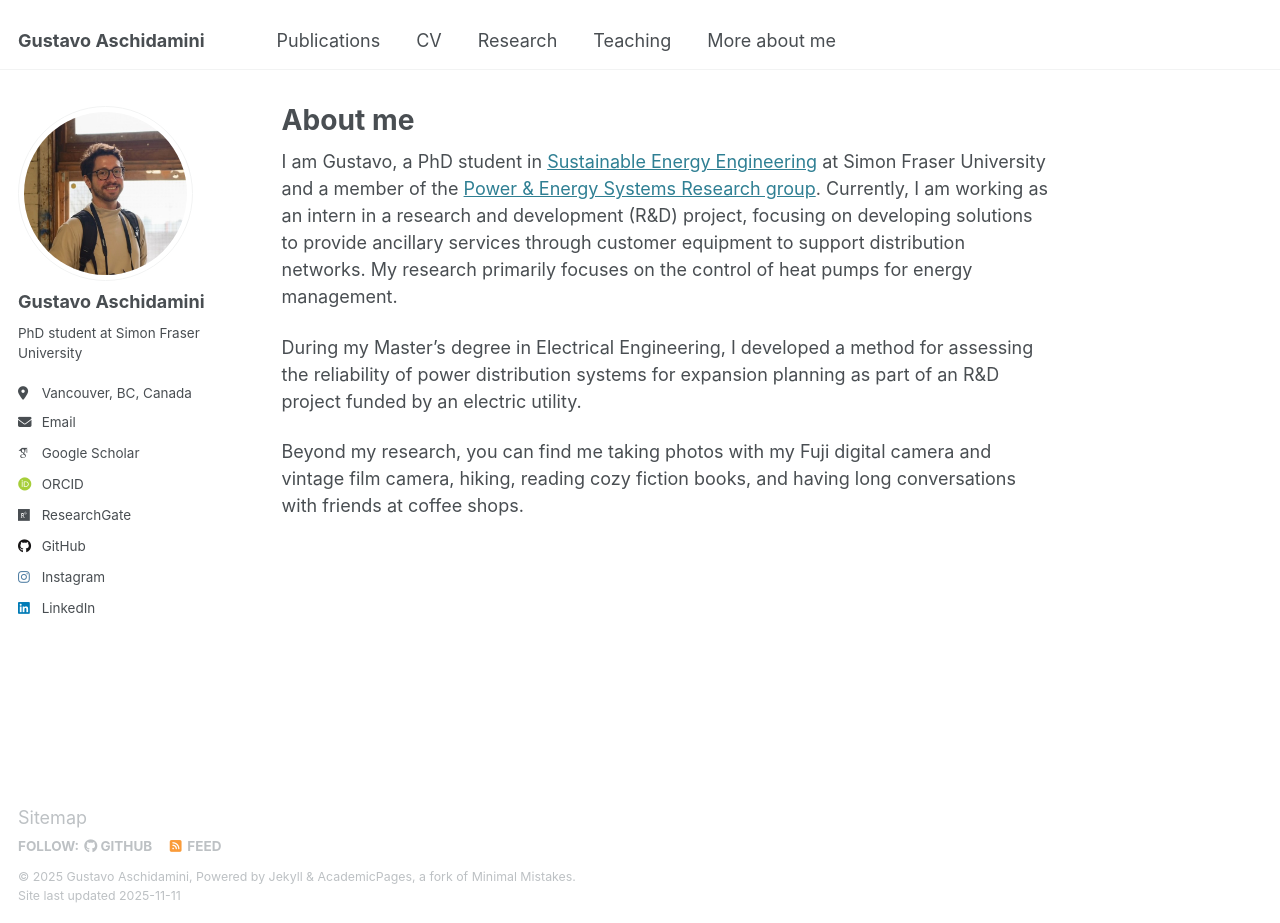
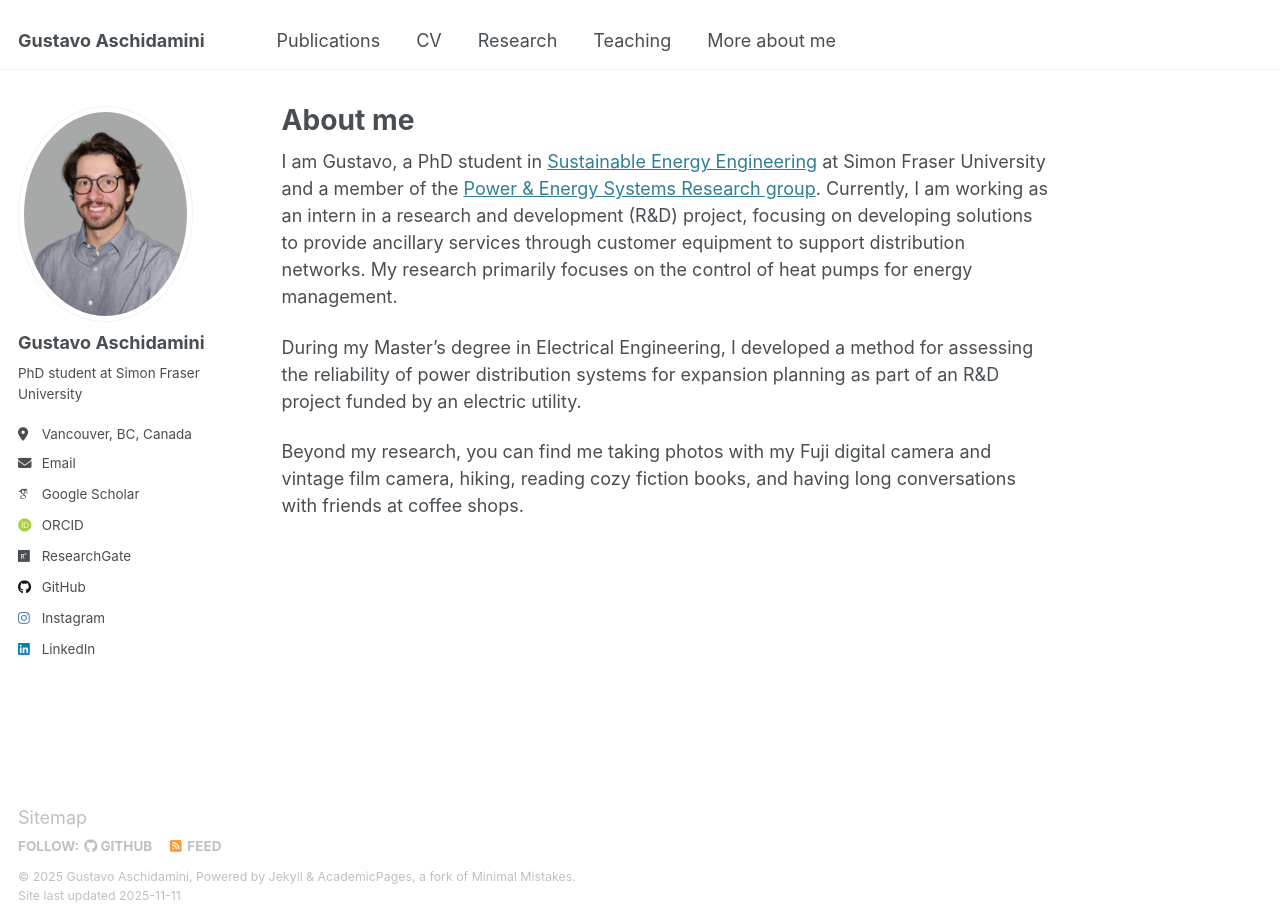
Before and after one commit to gaschidamini/gaschidamini.github.io, a Jekyll site: the page built from _pages/about.md, in a window 1280 px wide and 923 px high. Built offline with Jekyll 4.4.1, drawn with Linux system fonts in a browser that asks for light colours; some web fonts are replaced.

Commit message:
Update _config.yml

```diff
--- a/_config.yml
+++ b/_config.yml
@@ -22,7 +22,7 @@ repository               : "academicpages/academicpages.github.io"
 #               Additional customization can be done by editing /_includes/author-profile.html
 author:
   # Biographic information
-  avatar           : "me1.jpeg"
+  avatar           : "me1.jpg"
   name             : "Gustavo Aschidamini"
   pronouns         : # example: "she/her"
   bio              : "PhD student at Simon Fraser University"
```
